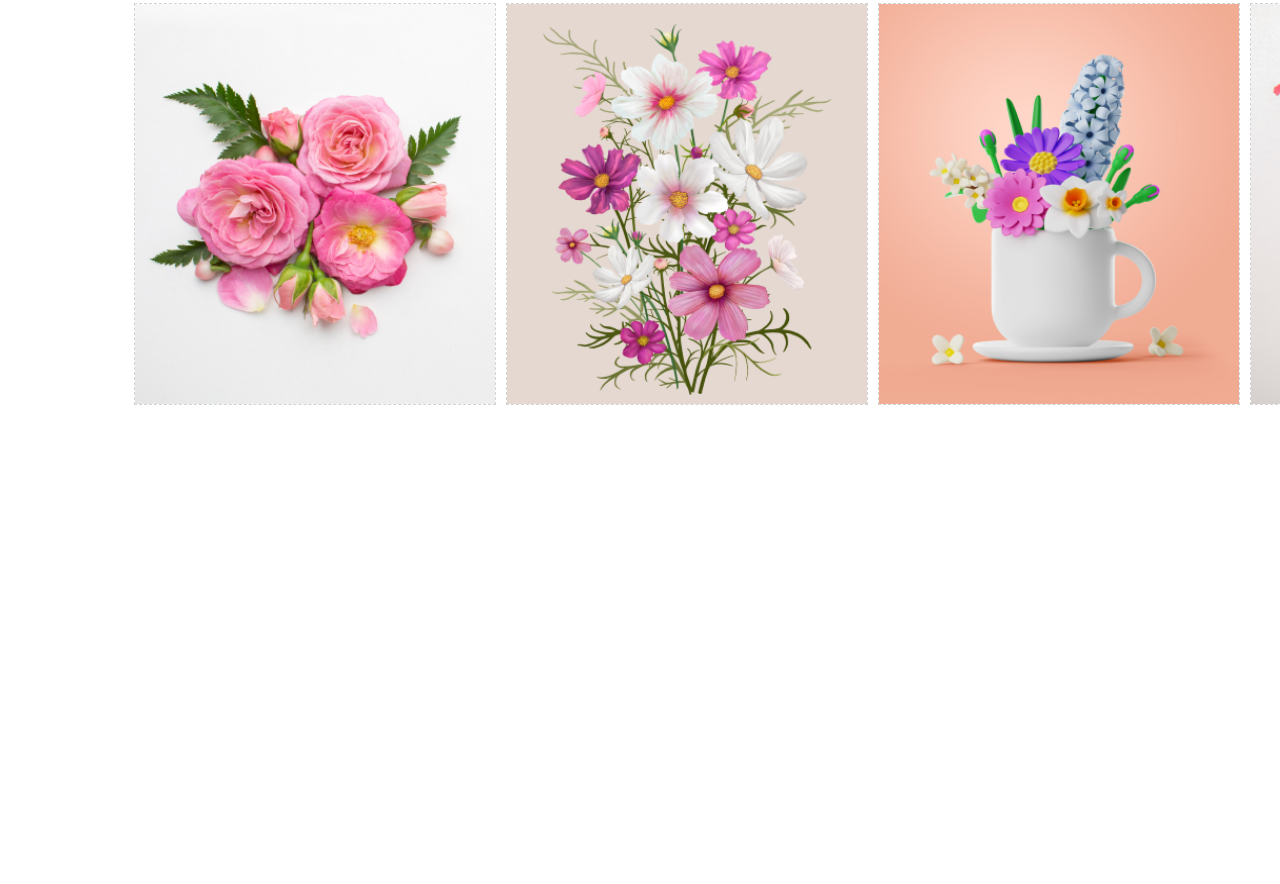
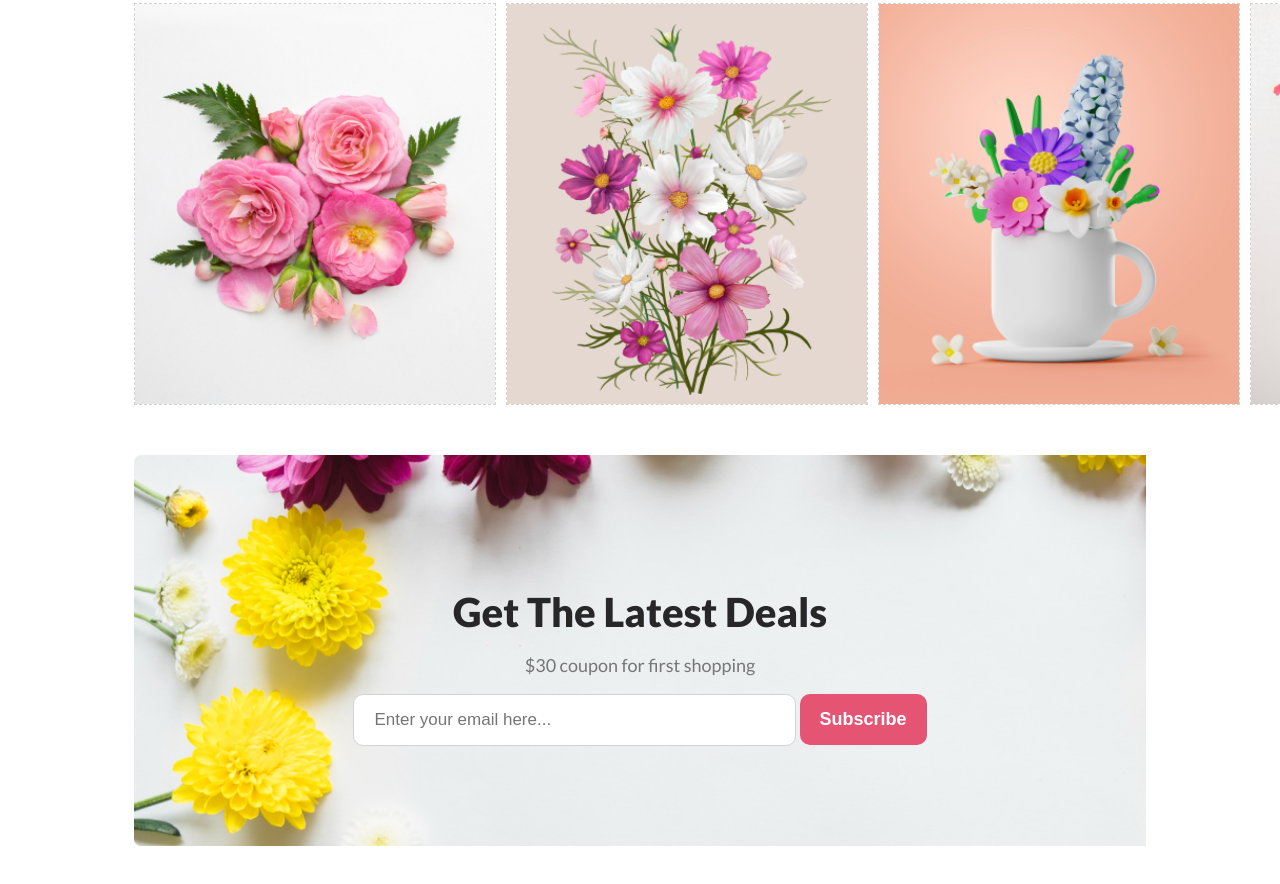
Before and after one commit to coderashik247/flower-shop, a plain HTML site: page index.html in a window 1280 px wide. Shown: the part 2761-3645 px from the top of the page. Before the commit the page ends 3216 px from the top, so only its background shows below. Drawn offline with Linux system fonts and the light colour scheme.

Commit message:
contact section is added

```diff
--- a/index.html
+++ b/index.html
@@ -120,6 +120,16 @@
             </div>
         </section>
         <!-- Instagram Section end here  -->
+         <!-- Contact Section start here -->
+        <section  class="contact-section">
+            <h2>Get The Latest Deals</h2>
+            <p>$30 coupon for first shopping</p>
+            <div>
+                <input type="email" name="" id="" placeholder="Enter your email here...">
+                <input type="button" value="Subscribe">
+            </div>
+        </section>
+         <!-- Contact Section end here -->
     </main>
     <!-- Main Section end here  -->
     <!-- Footer Section start here  -->
--- a/styles/style.css
+++ b/styles/style.css
@@ -4,7 +4,8 @@ body {
     font-family: "Lato", sans-serif;
 }
 
-header, .sale-section-container {
+header,
+.sale-section-container {
     background-color: #E554731A;
 }
 
@@ -42,7 +43,8 @@ header, .sale-section-container {
     width: 80%;
 }
 
-.banner-description>button, .sale-content>button {
+.banner-description>button,
+.sale-content>button {
     border: none;
     padding: 20px 43px;
     border-radius: 8px;
@@ -68,7 +70,8 @@ img {
     margin-bottom: 100px;
 }
 
-.featured-section>h2, .instagram-section>h2 {
+.featured-section>h2,
+.instagram-section>h2 {
     color: rgb(39, 39, 39);
     font-size: 2.5rem;
     font-weight: 800;
@@ -76,7 +79,8 @@ img {
     text-align: center;
 }
 
-.featured-section>p, .instagram-section>p{
+.featured-section>p,
+.instagram-section>p {
     color: rgba(39, 39, 39, 0.6);
     font-family: Lato;
     width: 50%;
@@ -133,7 +137,7 @@ img {
     width: 80%;
     margin: 0 auto;
     background-color: rgba(39, 39, 39, 0.05);
-    padding-top:30px;
+    padding-top: 30px;
     display: grid;
     grid-template-columns: repeat(3, 1fr);
     justify-content: space-around;
@@ -168,31 +172,35 @@ img {
 }
 
 /* Sale Section styles here */
-.sale-section{
+.sale-section {
     display: grid;
     grid-template-columns: repeat(2, 1fr);
     justify-content: center;
     align-items: center;
-    padding: 40px 0 ;
+    padding: 40px 0;
     margin: 100px auto;
 }
-.sale-content{
+
+.sale-content {
     display: flex;
     justify-content: center;
     align-items: center;
     flex-direction: column;
     text-align: center;
 }
-.sale-content>h2{
+
+.sale-content>h2 {
     font-family: Lato;
     font-size: 2.5rem;
     font-weight: 800;
     margin-bottom: 15px;
 }
-span{
+
+span {
     color: rgb(234, 63, 100);
 }
-.sale-content>p{
+
+.sale-content>p {
     width: 70%;
     margin: 0 auto;
     color: rgba(39, 39, 39, 0.6);
@@ -203,36 +211,84 @@ span{
     text-align: center;
     margin-bottom: 32px;
 }
-.sale-image{
+
+.sale-image {
     width: 45%;
     height: 85%;
     margin: 0 auto;
 }
 
-.sale-image>img{
+.sale-image>img {
     height: 100%;
     width: 100%;
     border: 1px dashed lightgray;
 }
 
 
-.instagram-container{
+.instagram-container {
     display: grid;
     grid-template-columns: repeat(4, 1fr);
-    gap:10px;
+    gap: 10px;
     margin-bottom: 50px;
 }
 
-.insta-image{
+.insta-image {
     width: 360px;
     height: 400px;
     border: 1px dashed lightgray;
 }
 
-.insta-image>img{
+.insta-image>img {
     width: 100%;
     height: 100%;
 }
+
+
+.contact-section {
+    background-image: url(../asset/rectangle9.png);
+    background-size: cover;
+    padding: 100px 0;
+    width: 80%;
+    margin: 0 auto;
+    display: flex;
+    justify-content: center;
+    align-items: center;
+    flex-direction: column;
+    margin-bottom: 50px;
+}
+
+.contact-section>h2 {
+    color: rgb(39, 39, 39);
+    font-size: 2.5rem;
+    font-weight: 800;
+    margin-bottom: 0;
+}
+
+.contact-section>p {
+    color: rgba(39, 39, 39, 0.6);
+    font-size: 18px;
+    font-weight: 400;
+}
+
+input[type="email"] {
+    padding: 15px 200px 15px 20px;
+    border-radius: 10px;
+    border: 1px solid lightgray;
+    color: rgba(39, 39, 39, 0.6);
+    font-size: 17px;
+    font-weight: 400;
+}
+
+input[type="button"] {
+    padding: 15px 20px 15px 20px;
+    border-radius: 10px;
+    background-color: #E55473;
+    border: none;
+    color: #fff;
+    font-size: 18px;
+    font-weight: 700;
+}
+
 
 
 
@@ -253,22 +309,29 @@ span{
         line-height: 4rem;
     }
 
-    .banner-description>p, .instagram-section>p {
+    .banner-description>p,
+    .instagram-section>p {
         width: 100%;
         text-align: justify;
     }
 
-    .featured-container, .card-container, .sale-section, .instagram-container {
+    .featured-container,
+    .card-container,
+    .sale-section,
+    .instagram-container {
         grid-template-columns: repeat(1, 1fr);
     }
-    .sale-image{
+
+    .sale-image {
         width: 100%;
         height: 100%;
     }
-    .instagram-container{
+
+    .instagram-container {
         text-align: center;
     }
-    .insta-image{
+
+    .insta-image {
         width: 260px;
         /* height: 300px; */
         border: 1px dashed lightgray;
```
Lines whose indentation alone changed are shown as unchanged.
